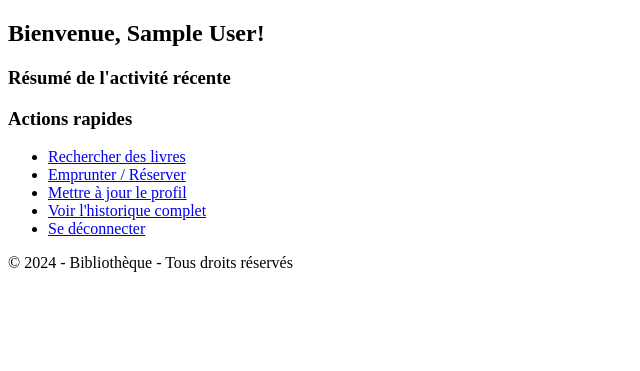
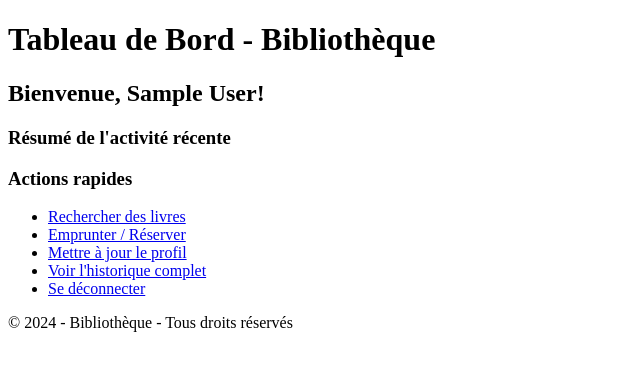
Before and after one commit to El-Nehmo/Managing-Web-Application-Library, a PHP site: page /dashboard.php in a window 1280 px wide. Shown: the top 371 px of the page, without its empty margins (0-640 px from the left). Run offline with PHP 8.4, Linux system fonts and the light colour scheme; the visitor is signed in with stand-in values (Sample User, id 1); data that the repository does not hold is empty.

Commit message:
Update dashboard.php
adding the header tag and the title of the page

```diff
--- a/php/dashboard.php
+++ b/php/dashboard.php
@@ -31,6 +31,9 @@ $recent_history = $stmt_history->fetchAll(PDO::FETCH_ASSOC);
     <link rel="stylesheet" href="style.css">
 </head>
 <body>
+    <header>
+        <h1>Tableau de Bord - Bibliothèque</h1>
+    </header>
     <main>
         <h2>Bienvenue, <?php echo htmlspecialchars($user['prenom']); ?>!</h2>
         <section>
```
